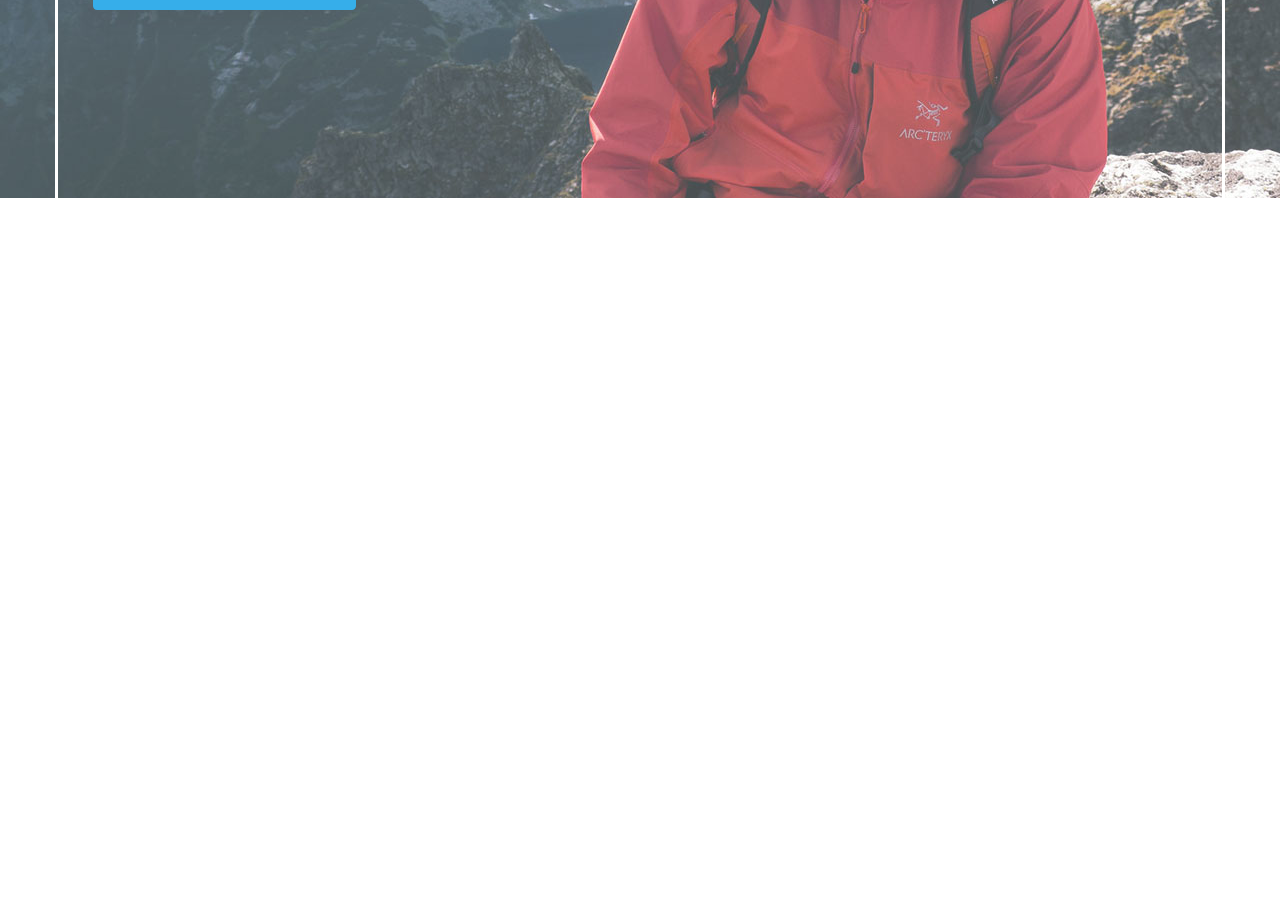
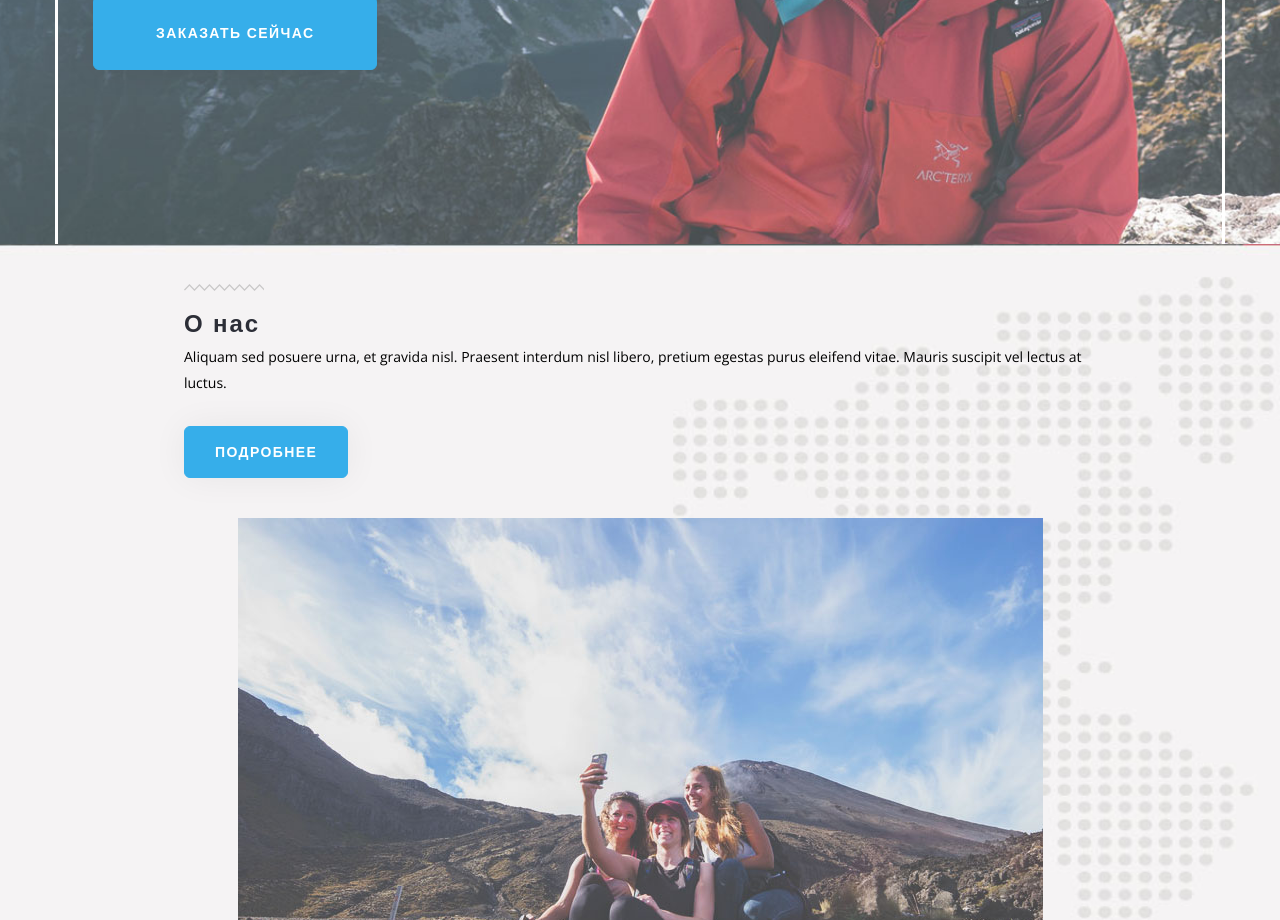
Before and after one commit to Feniks13/Mountains, a plain HTML site: page index.html in a window 1280 px wide. Shown: the part 500-1420 px from the top of the page. Before the commit the page ends 800 px from the top, so only its background shows below. Drawn offline with nearby package versions, Linux system fonts and the light colour scheme.

Commit message:
Свёрстан блок Blog и адаптирован

```diff
--- a/index.html
+++ b/index.html
@@ -43,7 +43,23 @@
     </div>
 
     <div class="blog">
-
+      <div class="blog-wrap wrap">
+          <div class="blog-info">
+              <h3 class="blog-info__title">О нас</h3>
+              <p class="blog-info__text">Aliquam sed posuere urna, et gravida nisl. Praesent
+                interdum nisl libero, pretium egestas purus eleifend
+                vitae. Mauris suscipit vel lectus at luctus.</p>
+              <button class="blog-info__btn">Подробнее</button>
+            </div>
+            <div class="blog-img">
+              <div class="blog-img__one">
+                  <img src="img/blog-img1.jpg" alt="">
+              </div>
+              <div class="blog-img__two">
+                  <img src="img/blog-img2.jpg" alt="">
+              </div>
+            </div>
+      </div>
     </div>
   </div>
 </body>
--- a/sass/_colors.sass
+++ b/sass/_colors.sass
@@ -2,7 +2,7 @@ $white: #fff
 $text-color: #949494
 $link-color: #9daeb6
 
-$title1: #2c2e37
+$title-color: #2c2e37
 $title2: #212121
 
 $title-blue: #0083b3
--- a/sass/_core.sass
+++ b/sass/_core.sass
@@ -5,6 +5,7 @@ body
   font-size: 14px
   color: $text-color
   font-family: "Open Sans", sans-serif
+  cursor: default
 
 .container
   max-width: 1920px
--- a/sass/_mixins.sass
+++ b/sass/_mixins.sass
@@ -1,10 +1,16 @@
 @mixin btn ()
   font-size: 14px
+  line-height: 30px
+  letter-spacing: 1.4px
   font-weight: 700
   text-transform: uppercase
   color: $white
   padding: 21px 62px
   border: 1px solid $blue
-  border-radius: 4px
+  border-radius: 6px
   background-color: $blue
   box-shadow: 0 0 35px rgba(3,3,3,.06)
+  transition-duration: 500ms
+  &:hover
+    background-color: #1a99d9
+    cursor: pointer
--- a/sass/blocks/_blog.sass
+++ b/sass/blocks/_blog.sass
@@ -0,0 +1,73 @@
+.blog
+  background: url(../img/blog-bg.jpg) left center no-repeat #f6f4f4
+  background-size: cover
+  padding-bottom: 130px
+  &-wrap
+    display: flex
+  &-info
+    width: 350px
+    margin-top: 203px
+    &__title
+      font-size: 24px
+      line-height: 42px
+      letter-spacing: 2px
+      color: $title-color
+      font-weight: 700
+      &::before
+        content: ''
+        display: block
+        width: 80px
+        height: 8px
+        background: url(../img/waves.png) left top no-repeat
+        margin-bottom: 10px
+    &__text
+      font-size: 14px
+      line-height: 26px
+      margin-bottom: 30px
+    &__btn
+      @include btn()
+      padding: 10px 30px
+  &-img
+    position: relative
+    left: 215px
+    &__one
+      margin-top: -36px
+      z-index: 0
+    &__two
+      position: absolute
+      bottom: -95px
+      left: -90px
+
+@media (max-width: 1600px)
+  .blog
+    &-img
+      left: 100px
+
+@media (max-width: 1400px)
+  .blog
+    &-img
+      left: 50px
+      &__two
+        left: -25px
+
+@media (max-width: 1280px)
+  .blog
+    padding-bottom: 70px
+    &-wrap
+      display: flex
+      flex-direction: column
+    &-info
+      width: 80%
+      margin: 40px auto
+    &-img
+      position: relative
+      left: 0px
+      margin: 0 auto
+      &__one
+        margin-top: 0px
+      &__two
+        display: none
+
+@media (max-width: 768px)
+  .blog
+    background-image: none
--- a/sass/blocks/_header.sass
+++ b/sass/blocks/_header.sass
@@ -2,10 +2,12 @@
   background: url(../img/header-bg.jpg) top center no-repeat
   background-size: cover
   padding-bottom: 154px
-  height: 698px
   .navbar
     background: rgba(255,255,255,.5)
     padding: 22px 15px
+    position: fixed
+    width: 100%
+    z-index: 1000
     &-wrap
       display: flex
       justify-content: space-between
@@ -60,7 +62,8 @@
     height: 590px
     border: 3px solid $white
     border-bottom: none
-    margin-top: 18px
+    position: relative
+    bottom: -154px
     &-wrap
       width: 50%
       margin: 120px 20px
@@ -109,6 +112,8 @@
     .inform-wrap
       &__title
         font-size: 44px
+      &__btn
+        padding: 20px 38px
 
 @media (max-width: 440px)
   .header
@@ -118,5 +123,4 @@
       &__title
         font-size: 35px
         line-height: 40px
-      &__btn
-        padding: 20px 38px
+        letter-spacing: 1.2px
```
Also changed, not shown: css/style.css, img/blog-bg.jpg (added), img/blog-img1.jpg (added), img/blog-img2.jpg (added), img/header-info.png (deleted), img/waves.png (added), 1 other file.
